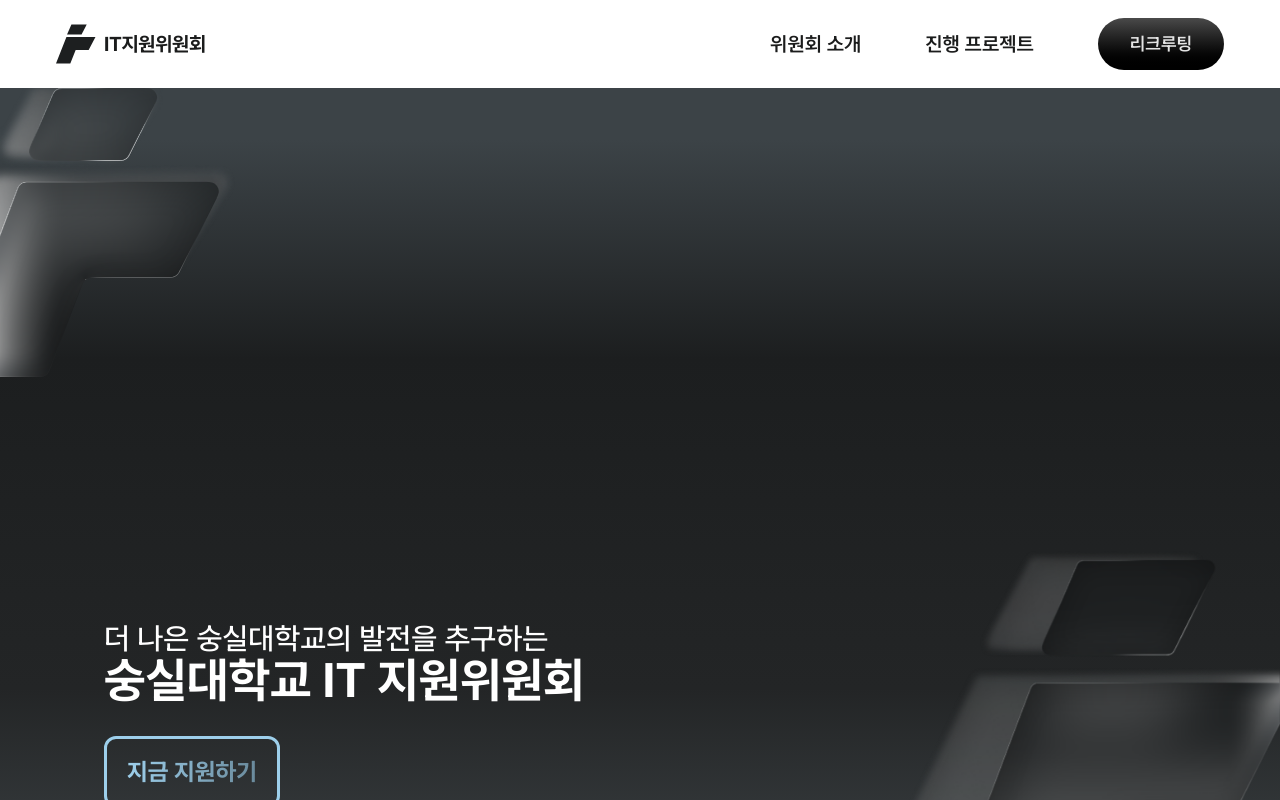
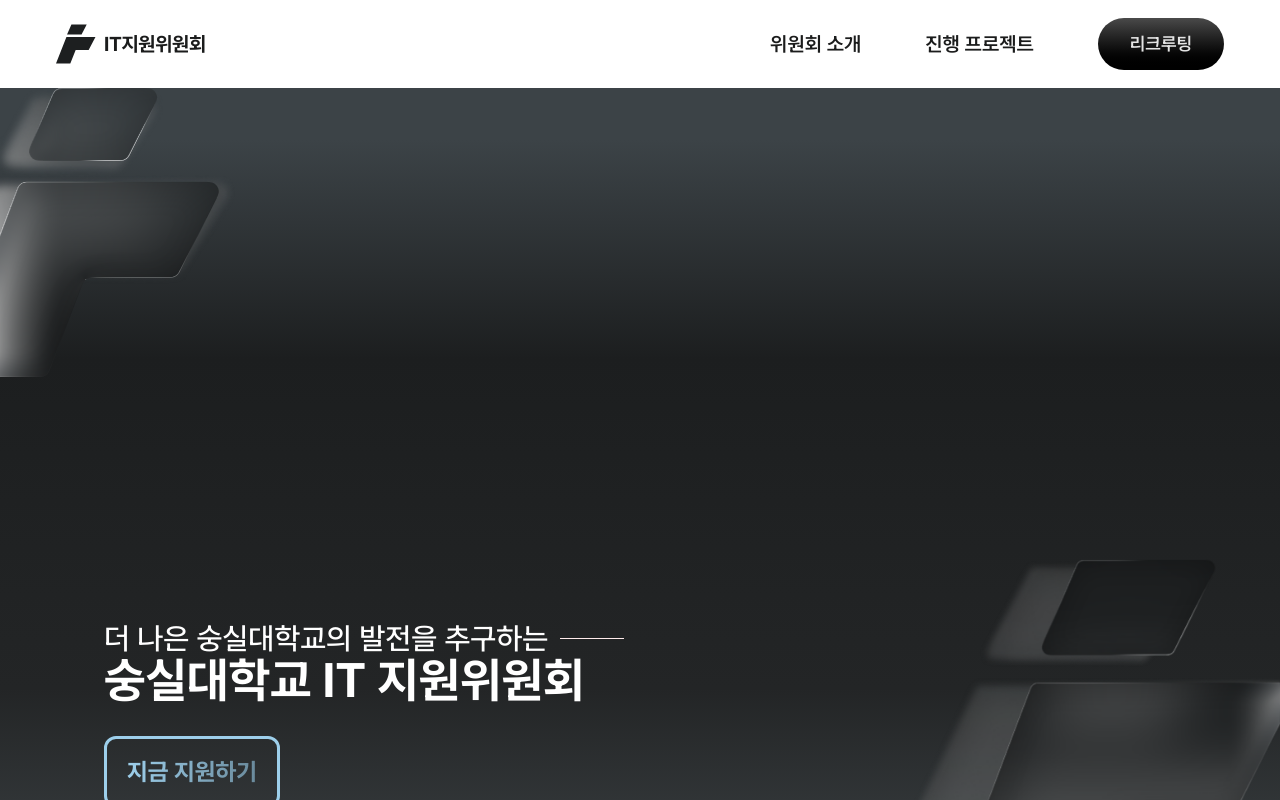
Before and after one commit to ssu-student-union/ssu-it-landing, a Next.js app: page / in a window 1280 px wide. Shown: the top 800 px of the page. Built offline with nearby package versions, Linux system fonts and the light colour scheme.

Commit message:
feat(hero): 배경 그래픽 애니메이션 동기화 및 언더라인 장식 추가

```diff
--- a/src/app/_components/Hero.tsx
+++ b/src/app/_components/Hero.tsx
@@ -24,7 +24,7 @@
           alt=""
           fill
           sizes="457px"
-          className="z-0 animate-float-slow object-contain object-right-bottom [animation-delay:-2.5s]"
+          className="z-0 animate-float-slow object-contain object-right-bottom"
         />
         <Image
           src={heroGraphicRight1}
@@ -42,7 +42,7 @@
           alt=""
           fill
           sizes="280px"
-          className="z-0 animate-float object-contain object-left-top [animation-delay:-2s]"
+          className="z-0 animate-float object-contain object-left-top"
         />
         <Image
           src={heroGraphicLeft1}
@@ -55,10 +55,14 @@
 
       <div className="absolute bottom-10 left-6 z-10 flex flex-col gap-5 sm:bottom-16 sm:left-12 sm:gap-6 lg:bottom-32.5 lg:left-26 lg:gap-8">
         <h1 className="text-white leading-[1.4] sm:leading-[1.6] lg:leading-[1.9]">
-          <div className="font-medium text-xl sm:text-3xl lg:text-3xl min-[1440px]:text-5xl">
-            더 나은 숭실대학교의 발전을 추구하는
+          <div className="flex items-center gap-3 font-medium text-xl sm:text-3xl lg:text-3xl min-[1440px]:text-5xl">
+            <span>더 나은 숭실대학교의 발전을 추구하는</span>
+            {/* 장식용 언더라인 스와시 (Figma: Vector15, width 186px / height 0 / stroke 1px #FFEBEB) */}
+            <span
+              aria-hidden
+              className="h-px w-10 shrink-0 bg-[#ffebeb] sm:w-16 lg:w-16 min-[1440px]:w-[11.625rem]"
+            />
           </div>
-          {/* 장식용 언더라인 스와시 (Figma: Vector15) - src/assets/images/hero-accent-line.svg 추가 후 next/image로 교체 */}
           <div className="font-bold text-3xl sm:text-5xl lg:text-5xl min-[1440px]:text-6xl">
             숭실대학교 IT 지원위원회
           </div>
```
